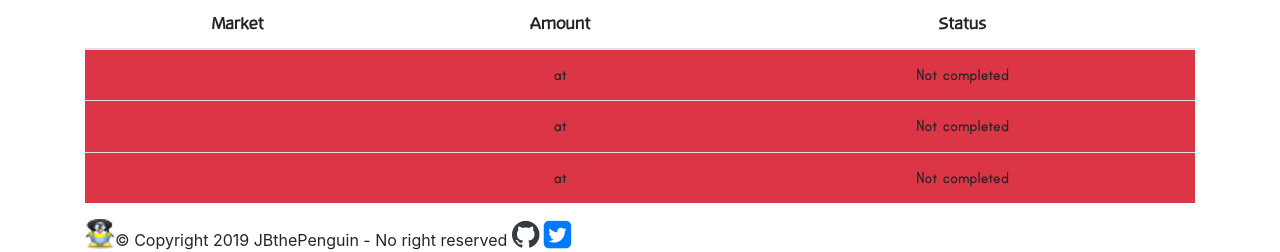
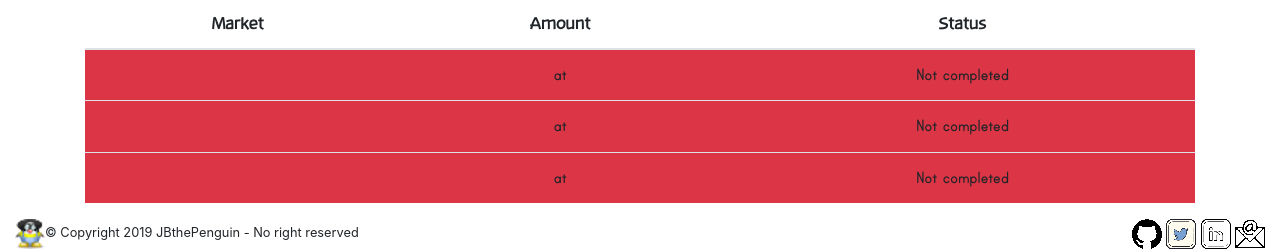
Before and after one commit to JBthePenguin/DjangoTradingBot, a Django app: template visitorapp/templates/visitorapp/index.html in a window 1280 px wide. Shown: the part 700-952 px from the top of the page. Run offline with Django 3.2, Linux system fonts and the light colour scheme; the template is opened without the code that fills it, so the values that code supplies are empty; some libraries are stand-ins or nearby versions.

Commit message:
modify the footer template

```diff
--- a/visitorapp/templates/visitorapp/footer.html
+++ b/visitorapp/templates/visitorapp/footer.html
@@ -1,16 +1,15 @@
 {% load static %}
-
-<footer class="container">
+<!-- Footer -->
+<footer class="container-fluid">
     <div class="row">
         <div class="col-md-12">
-            <img id="jb_the_penguin" class="float-left" src="{% static 'img/jbthepenguin.png' %}">
-            © Copyright 2019 JBthePenguin - No right reserved
-            <a href="https://github.com/JBthePenguin" role="button" onclick="window.open(this.href); return false;">
-                <i class="fa fa-github fa-2x text-dark"></i>
-            </a>
-            <a href="https://twitter.com/JBthePenguin" role="button" onclick="window.open(this.href); return false;">
-                <i class="fa fa-twitter-square fa-2x"></i>
-            </a>
+            <img id="jb_the_penguin" class="float-left" src="{% static 'img/jbthepenguin.png' %}"><small>© Copyright 2019 JBthePenguin - No right reserved</small>
+            <span class="float-right">
+                <a href="https://jbthepenguin.github.io/" role="button" onclick="window.open(this.href); return false;"><img src="{% static 'img/github.png' %}"></a>
+                <a href="https://twitter.com/JBthePenguin" role="button" onclick="window.open(this.href); return false;"><img src="{% static 'img/twitter.png' %}"></a>
+                <a href="https://www.linkedin.com/in/jean-baptiste-labaty-a5b084155/" role="button" onclick="window.open(this.href); return false;"><img src="{% static 'img/linkedin.png' %}"></a>
+                <a href="mailto:jbthepenguin@netcourrier.com"><img src="{% static 'img/mailto.png' %}"></a>
+            </span>
         </div>
     </div>
 </footer>
```
Also changed, not shown: README.md, visitorapp/static/img/github.png (added), visitorapp/static/img/linkedin.png (added), visitorapp/static/img/mailto.png (added), visitorapp/static/img/twitter.png (added).
